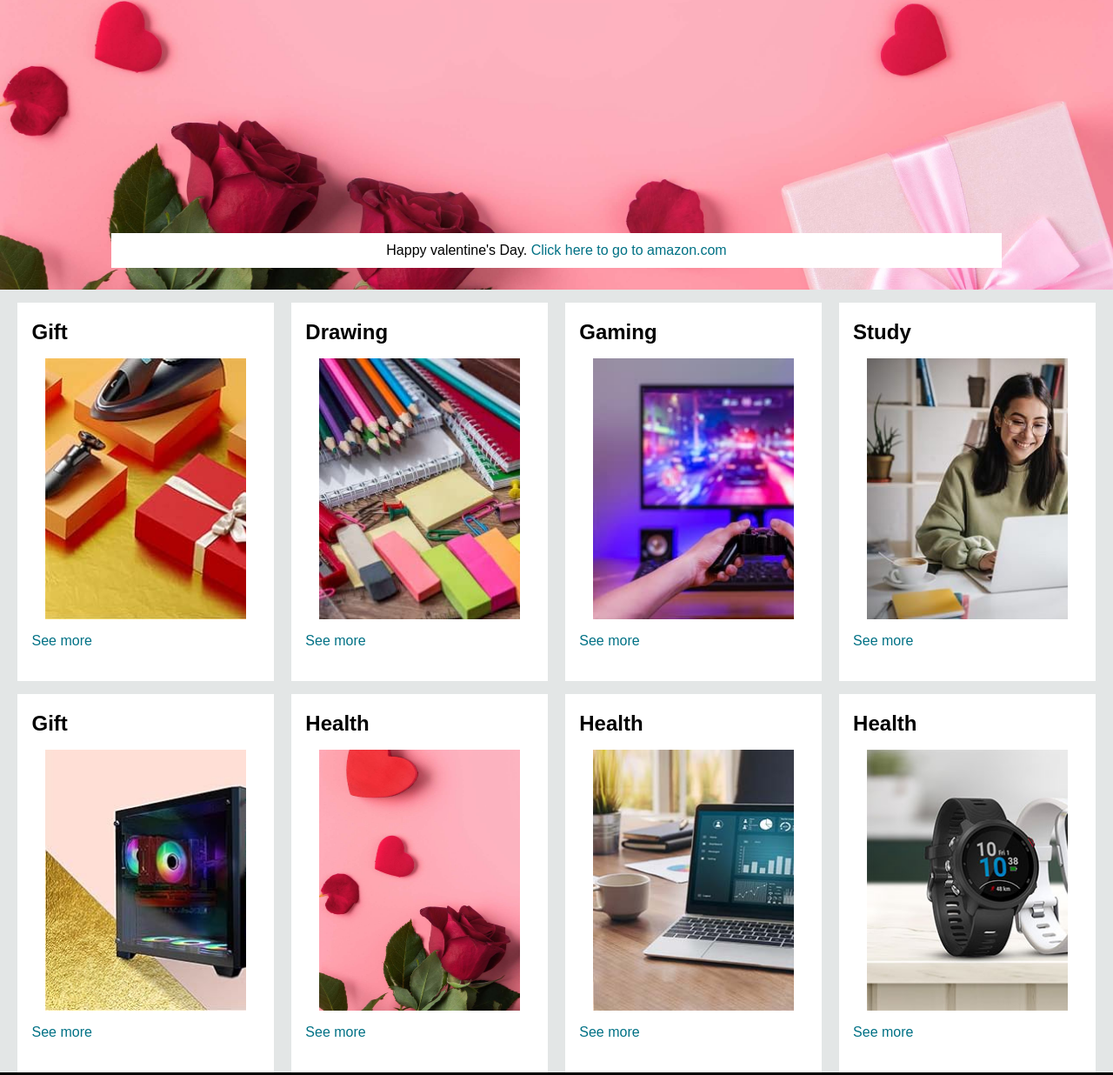
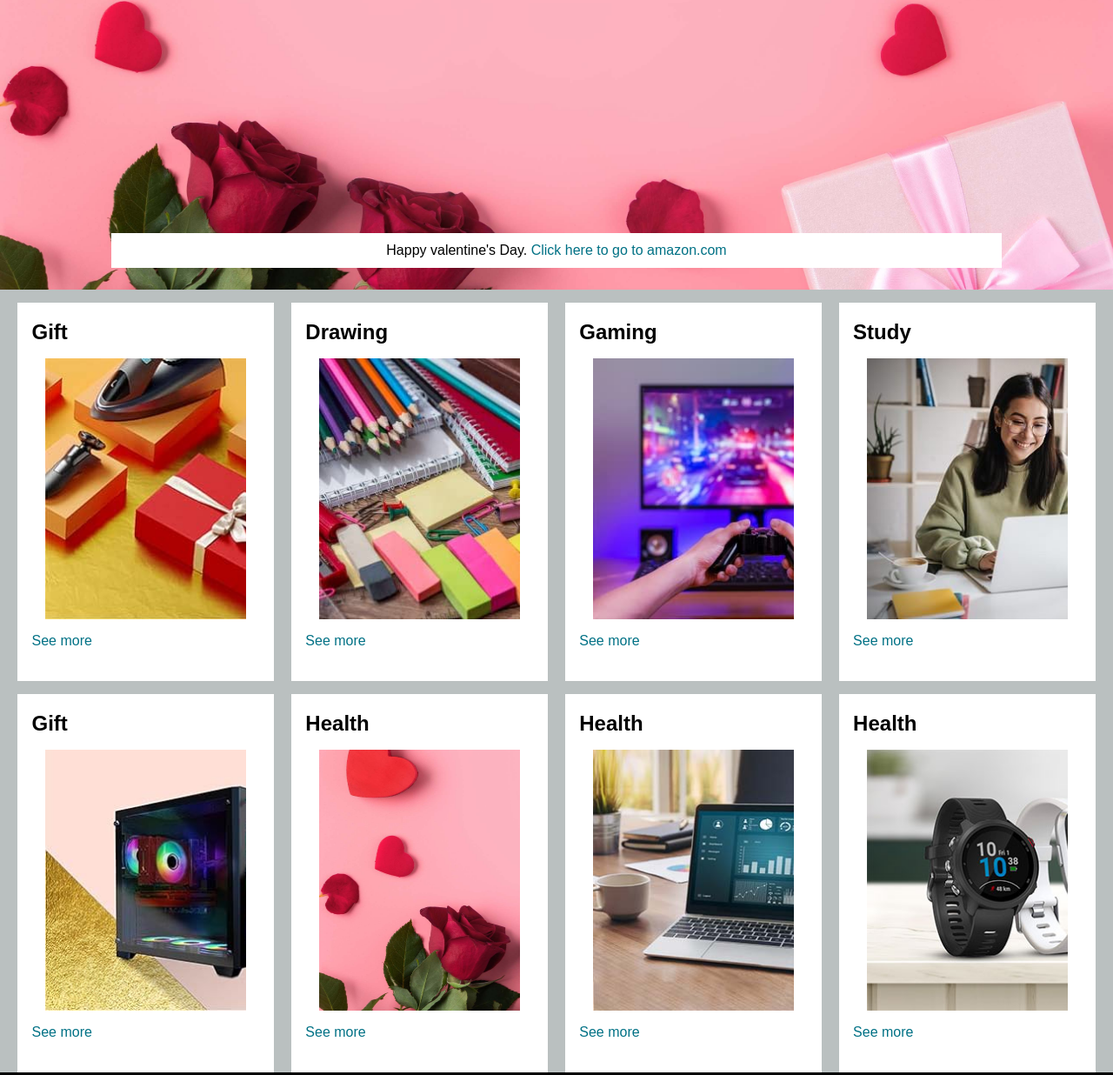
Before and after one commit to samyog777/Amazon-Clone, a plain HTML site: page index.html in a window 1280 px wide. Shown: the part 267-1503 px from the top of the page at 87% size. Drawn offline with Linux system fonts and the light colour scheme.

Commit message:
Amazon Clone

```diff
--- a/style.css
+++ b/style.css
@@ -178,7 +178,7 @@ span{
     flex-wrap: wrap;
     justify-content: space-evenly;
     /* background-image: url(logo.jpg); */
-    background-color: #E3E6E6;
+    background-color: #bac0c0;
 }
 
 .box{
```
